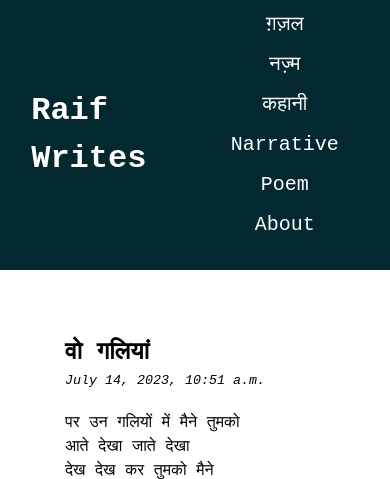
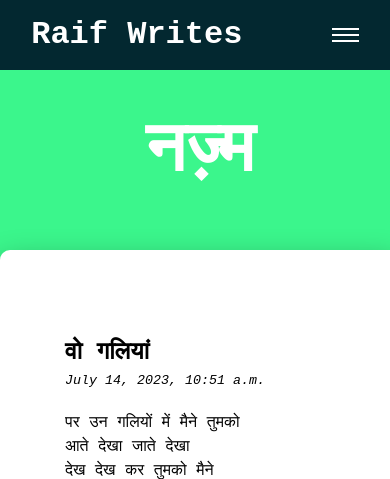
Before and after one commit to Ganesh910/raif, a Django app: page /nazm/ in a window 390 px wide. Shown: the top 479 px of the page. Run offline with Django 4.2, Linux system fonts and the light colour scheme; data comes from the database, SQL or seed files in the repository.

Commit message:
Added divs for hamburger

```diff
--- a/templates/layout.html
+++ b/templates/layout.html
@@ -8,12 +8,13 @@
     <meta name="viewport" content="width=device-width, initial-scale=1.0">
     <title>{% block title %}Kahani{% endblock %}</title>
     <link rel="stylesheet" href="{% static 'css/styles.css' %}">
+    <script src="{% static 'js/script.js' %}"></script>
 </head>
 
 <body>
     <header class="header">
         <a href="{% url 'home' %}"><h1 class="menu-title">Raif Writes</h1></a>
-        <nav>
+        <nav class="nav">
         <ul class="nav-list">
           <li><a href="{% url 'ghazals:index' %}">ग़ज़ल</a></li>
           <li><a href="{% url 'nazm:index' %}">नज़्म</a></li>
@@ -25,6 +26,11 @@
           <li><a href="{% url 'about' %}">About</a></li>
         </ul>
         </nav>
+        <div class="hamburger">
+            <div class="line"></div>
+            <div class="line"></div>
+            <div class="line"></div>
+        </div>
       </header>
     <div class="parent">
         <div class="topBox">
```
